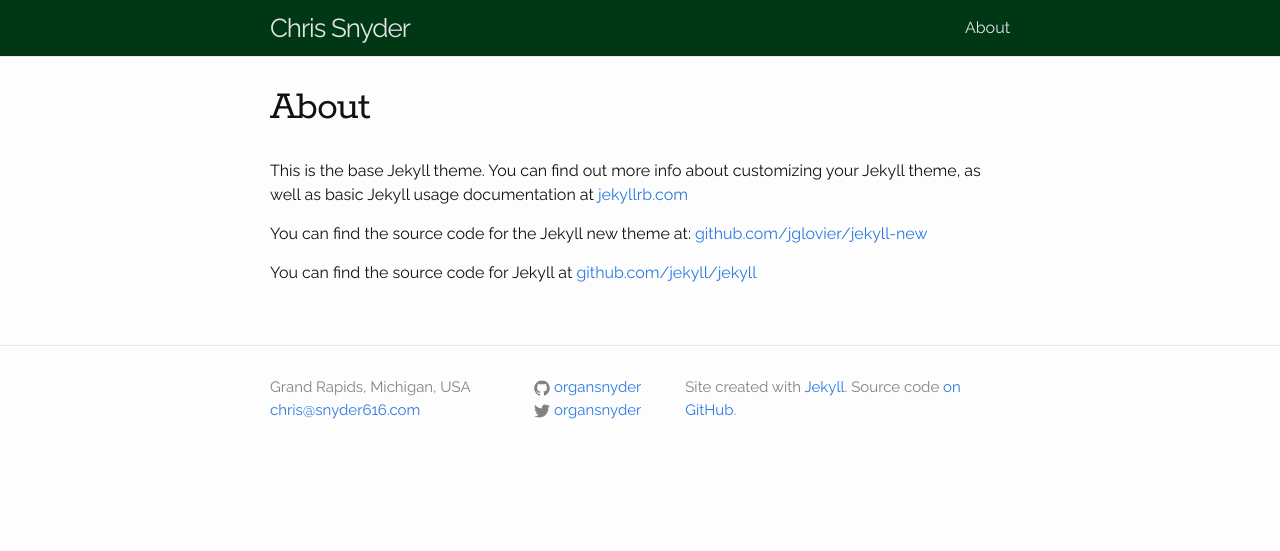
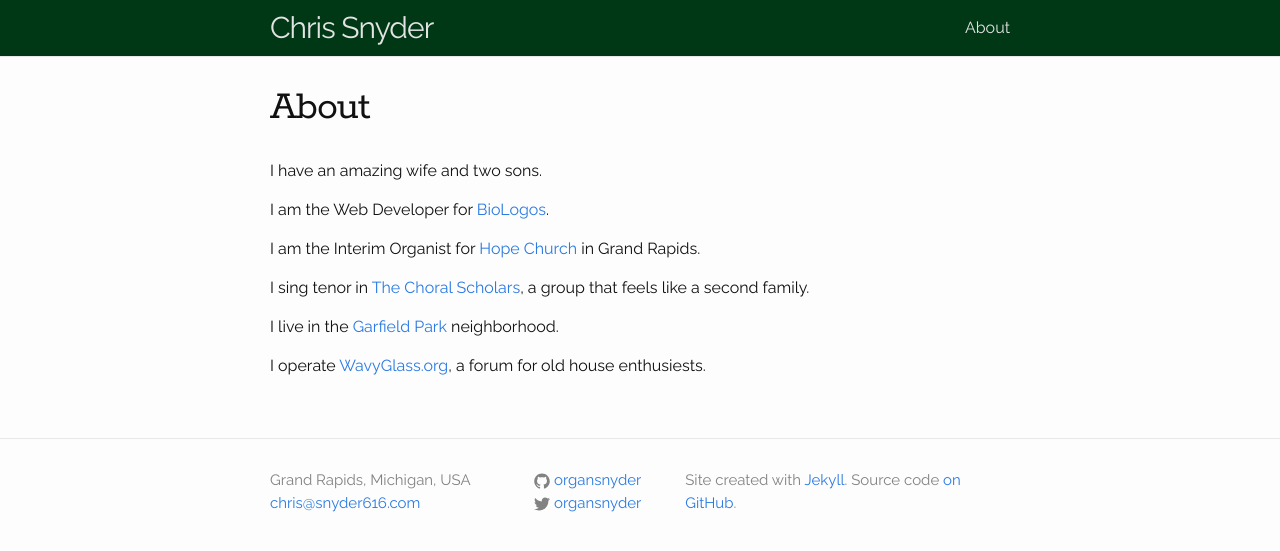
Before and after one commit to csnyder616/snyder616.com, a Jekyll site: the page built from about.md, in a window 1280 px wide. Shown: the top 551 px of the page. Built offline with Jekyll 4.4.1, drawn with Linux system fonts in a browser that asks for light colours.

Commit message:
basic about page

```diff
--- a/_sass/_layout.scss
+++ b/_sass/_layout.scss
@@ -16,7 +16,7 @@ $head-foreground: #e3e3e3;
 }
 
 .site-title {
-    font-size: 26px;
+    font-size: 30px;
     line-height: 56px;
     letter-spacing: -1px;
     margin-bottom: 0;
--- a/about.md
+++ b/about.md
@@ -4,8 +4,14 @@ title: About
 permalink: /about/
 ---
 
-This is the base Jekyll theme. You can find out more info about customizing your Jekyll theme, as well as basic Jekyll usage documentation at [jekyllrb.com](http://jekyllrb.com/)
+I have an amazing wife and two sons.
 
-You can find the source code for the Jekyll new theme at: [github.com/jglovier/jekyll-new](https://github.com/jglovier/jekyll-new)
+I am the Web Developer for [BioLogos](http://www.biologos.org).
 
-You can find the source code for Jekyll at [github.com/jekyll/jekyll](https://github.com/jekyll/jekyll)
+I am the Interim Organist for [Hope Church](http://www.embracehopegr.org) in Grand Rapids.
+
+I sing tenor in [The Choral Scholars](http://www.thechoralscholars.com), a group that feels like a second family.
+
+I live in the [Garfield Park](http://www.gpnagr.org) neighborhood.
+
+I operate [WavyGlass.org](http://www.wavyglass.org), a forum for old house enthusiests.
```
